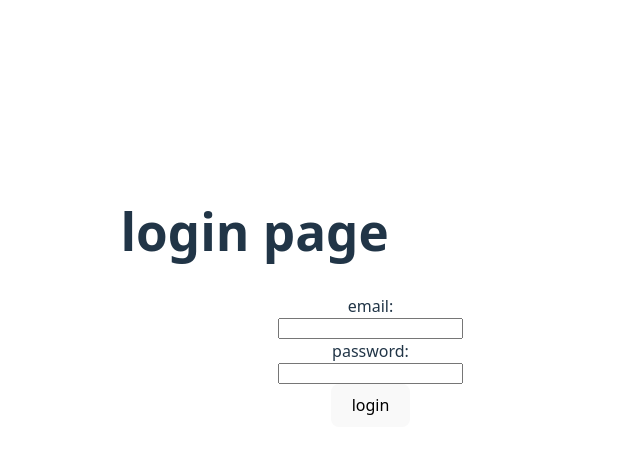
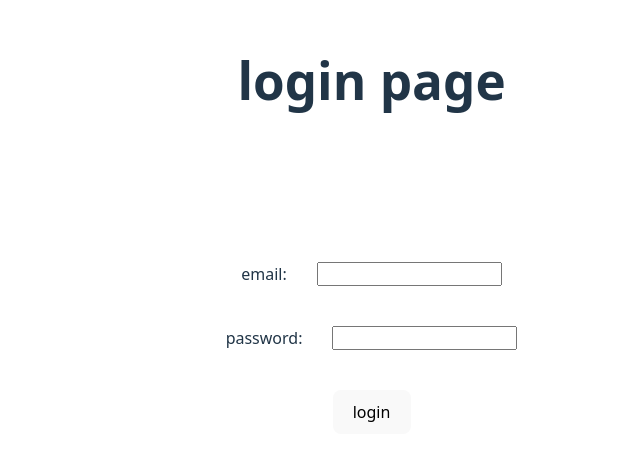
Before and after one commit to Kalzemic/kafka_cloud_system, a React (Vite) app in the folder client/: page / in a window 1280 px wide. Shown: the part 102-562 px from the top of the page, without its empty margins (267-907 px from the left). Built offline with nearby package versions, Linux system fonts and the light colour scheme.

Commit message:
new dev script

```diff
--- a/client/src/App.css
+++ b/client/src/App.css
@@ -2,6 +2,6 @@
     display: flex;
     justify-content: center;
     align-items: center;
-    width: 99.9vw;
-    height: 99.9vh;
+    width: 100;
+    height: 100%;
 }
--- a/client/src/pages/FeedPage.tsx
+++ b/client/src/pages/FeedPage.tsx
@@ -53,7 +53,7 @@ export default function FeedPage() {
                 }
             )
             if (resp.ok) {
-                alert('post sent successfully')
+                console.log('post sent successfully')
             }
             else {
                 alert(`${resp.statusText}`)
@@ -75,7 +75,6 @@ export default function FeedPage() {
                     <div key={i} className="post">
                         <b>{p.email}</b>
                         <p>{p.content}</p>
-
                     </div>
                 ))}
             </div>
--- a/client/src/pages/LoginPage.tsx
+++ b/client/src/pages/LoginPage.tsx
@@ -39,12 +39,15 @@ export default function LoginPage() {
         <div className='login-page'>
             <h1>login page</h1>
             <form className='login-form' onSubmit={login}>
-                <label title="email">email:</label>
-                <input type="text" onChange={(e) => setEmail(e.target.value)} />
 
-                <label title="password"> password:</label>
-                <input type='password' onChange={(e) => setPassword(e.target.value)} />
-
+                <div className='segment'>
+                    <label title="email">email:</label>
+                    <input type="text" onChange={(e) => setEmail(e.target.value)} />
+                </div>
+                <div className='segment'>
+                    <label title="password"> password:</label>
+                    <input type='password' onChange={(e) => setPassword(e.target.value)} />
+                </div>
                 <button type='submit'>login</button>
             </form>
         </div>
--- a/client/src/styles/FeedPage.css
+++ b/client/src/styles/FeedPage.css
@@ -5,6 +5,12 @@
     align-items: center;
     height: 99%;
     width: 99%;
+}
+
+.feed-page h1 {
+    display: flex;
+    justify-content: center;
+    align-items: center;
 }
 
 .post-form {
--- a/client/src/styles/LoginPage.css
+++ b/client/src/styles/LoginPage.css
@@ -9,14 +9,28 @@
 
 
 .login-page h1 {
+    position: absolute;
+    top: 15%;
+    display: flex;
+    align-items: center;
+    justify-content: center;
     width: 500px;
+
 }
 
 .login-form {
     display: flex;
+    margin-top: 100px;
     justify-content: center;
     align-items: center;
     flex-direction: column;
     width: 80%;
     height: 80%;
+    gap: 40px;
 }
+
+.segment {
+    display: flex;
+    flex-direction: row;
+    gap: 30px;
+}
```
Also changed, not shown: 1 other file (tests, documents, lock files or other folders).
